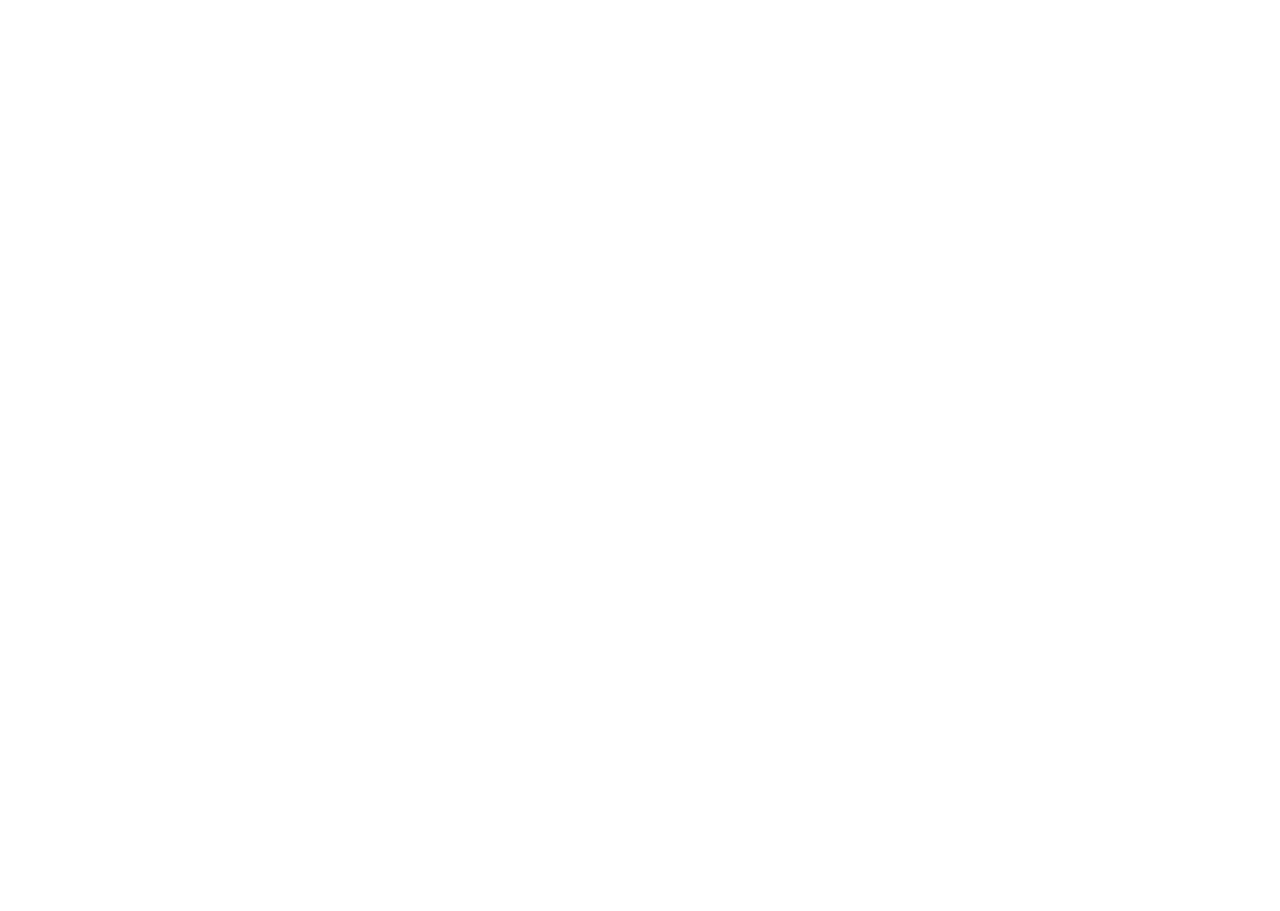
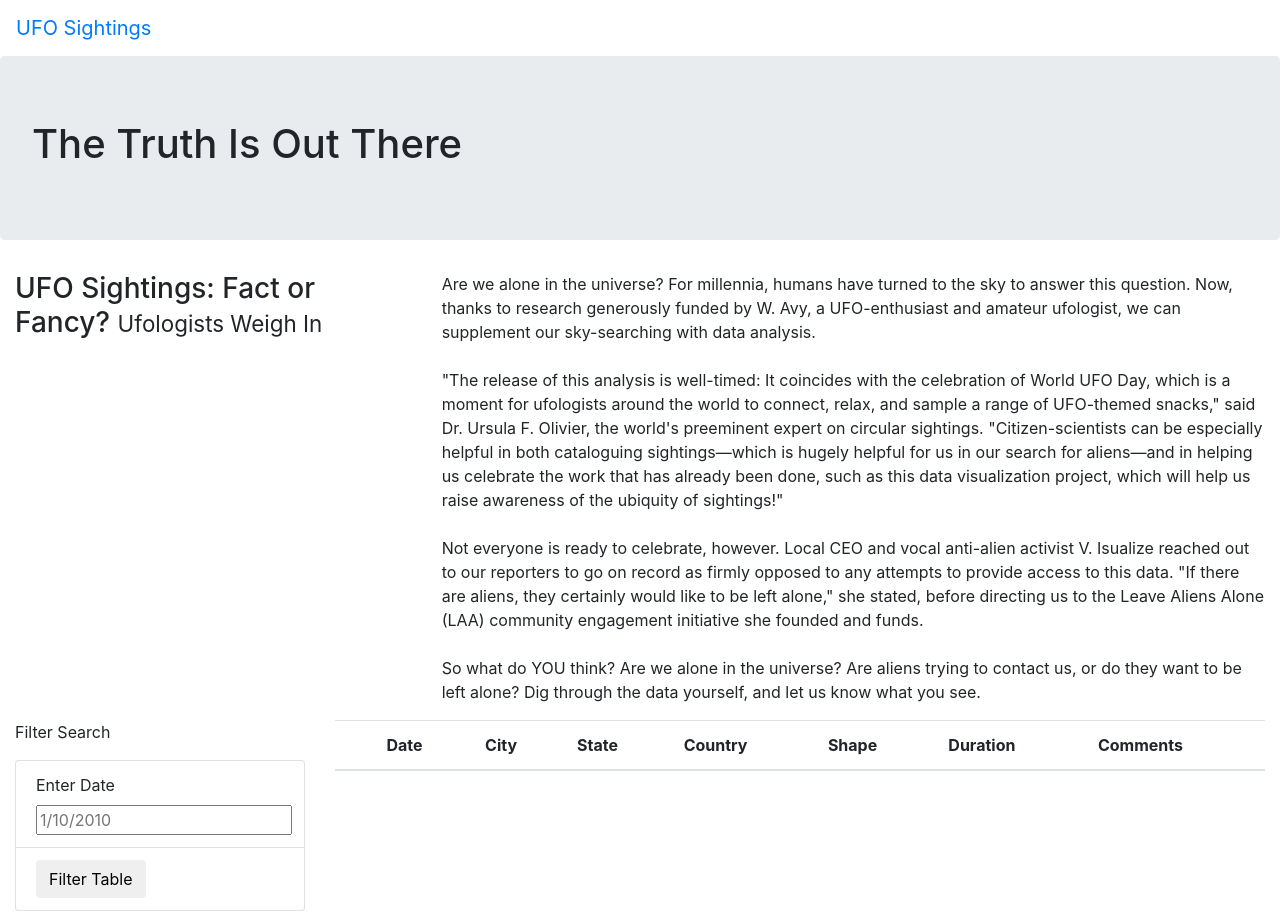
Before and after one commit to joszpr/UFOs, a plain HTML site: page index.html in a window 1280 px wide. Before the commit the page ends 800 px from the top, so only its background shows below. Drawn offline with nearby package versions, Linux system fonts and the light colour scheme.

Commit message:
Add files via upload

```diff
--- a/index.html
+++ b/index.html
@@ -2,9 +2,73 @@
 <html lang="en">
 <head>
     <meta charset="UTF-8">
-    <title>Title</title>
+    <meta http-equiv="X-UA-Compatible" content="IE=edge">
+    <meta name="viewport" content="width=device-width, initial-scale=1.0">
+    <title>UFO Finder</title>
+    <link
+      rel="stylesheet"
+      href="https://maxcdn.bootstrapcdn.com/bootstrap/4.0.0/css/bootstrap.min.css"
+      integrity="sha384-Gn5384xqQ1aoWXA+058RXPxPg6fy4IWvTNh0E263XmFcJlSAwiGgFAW/dAiS6JXm"
+      crossorigin="anonymous"
+    />
+    <link rel="stylesheet" href="static/css/style.css">
 </head>
 <body>
-
+    <div class="wrapper">
+        <nav class="navbar navbar-expand-lg">
+            <a class="navbar-brand" href="index.html">UFO Sightings</a>
+        </nav>
+    </div>
+    <div class="jumbotron">
+        <h1>The Truth Is Out There</h1>
+    </div>
+    <div class="container-fluid">
+        <div class="row">
+            <div class="col-md-4">
+                <h3>UFO Sightings: Fact or Fancy? <small>Ufologists Weigh In</small></h3>
+            </div>
+            <div class="col-md-8">
+                <p>
+                    Are we alone in the universe? For millennia, humans have turned to the sky to answer this question. Now, thanks to research generously funded by W. Avy, a UFO-enthusiast and amateur ufologist, we can supplement our sky-searching with data analysis.<br><br>"The release of this analysis is well-timed: It coincides with the celebration of World UFO Day, which is a moment for ufologists around the world to connect, relax, and sample a range of UFO-themed snacks," said Dr. Ursula F. Olivier, the world's preeminent expert on circular sightings. "Citizen-scientists can be especially helpful in both cataloguing sightings—which is hugely helpful for us in our search for aliens—and in helping us celebrate the work that has already been done, such as this data visualization project, which will help us raise awareness of the ubiquity of sightings!"<br><br>Not everyone is ready to celebrate, however. Local CEO and vocal anti-alien activist V. Isualize reached out to our reporters to go on record as firmly opposed to any attempts to provide access to this data. "If there are aliens, they certainly would like to be left alone," she stated, before directing us to the Leave Aliens Alone (LAA) community engagement initiative she founded and funds.<br><br>So what do YOU think? Are we alone in the universe? Are aliens trying to contact us, or do they want to be left alone? Dig through the data yourself, and let us know what you see.
+                </p>
+            </div>
+        </div>
+    </div>
+    <div class="container-fluid">
+        <div class="row">
+            <div class="col-md-3">
+                <form>
+                    <p>Filter Search</p>
+                </form>
+                <ul class="list-group">
+                    <li class="list-group-item">
+                        <label for="date">Enter Date</label>
+                        <input type="text" placeholder="1/10/2010" id="datetime" />
+                    </li>
+                    <li class="list-group-item">
+                        <button id="filter-btn" type="button" class="btn btn-default">Filter Table</button>
+                    </li>
+                </ul>
+            </div>
+            <div class="col-md-9">
+                <table class="table table-striped">
+                    <thead>
+                        <tr>
+                            <th>
+                                <th>Date</th>
+                                <th>City</th>
+                                <th>State</th>
+                                <th>Country</th>
+                                <th>Shape</th>
+                                <th>Duration</th>
+                                <th>Comments</th>
+                            </th>
+                        </tr>
+                    </thead>
+                    <tbody></tbody>
+                </table>
+            </div>
+        </div>
+    </div>
 </body>
 </html>
```
